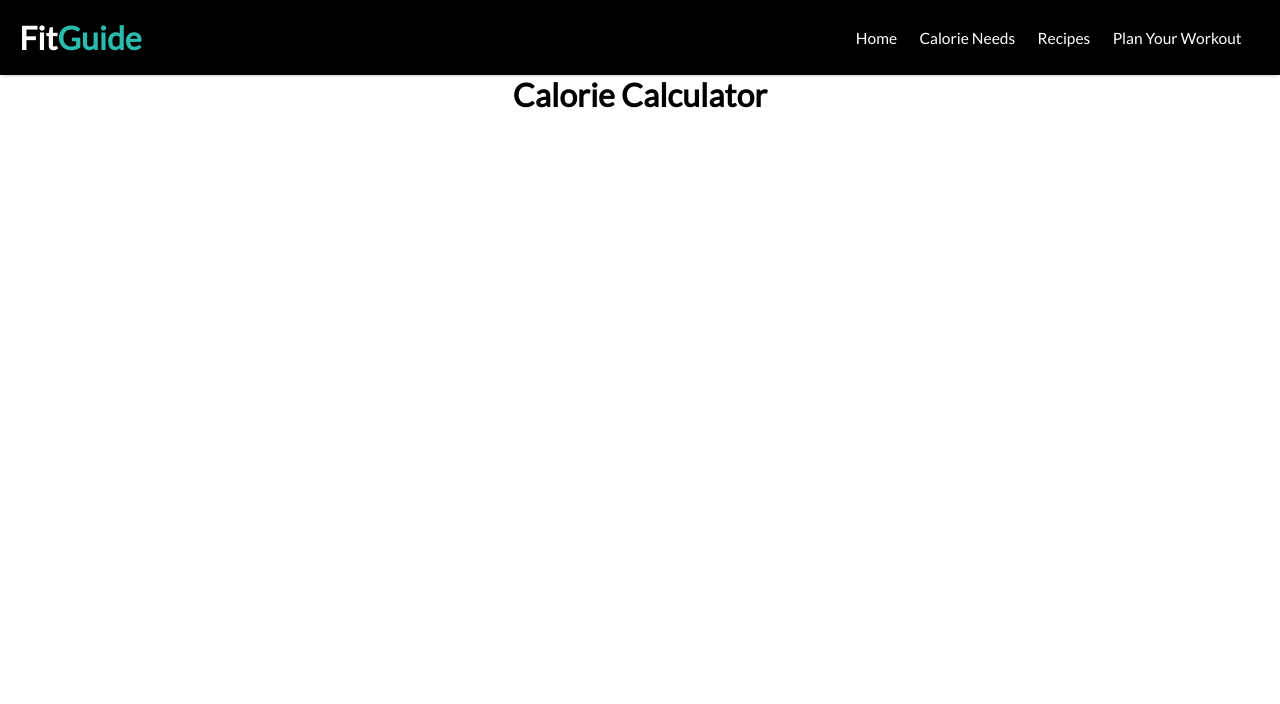
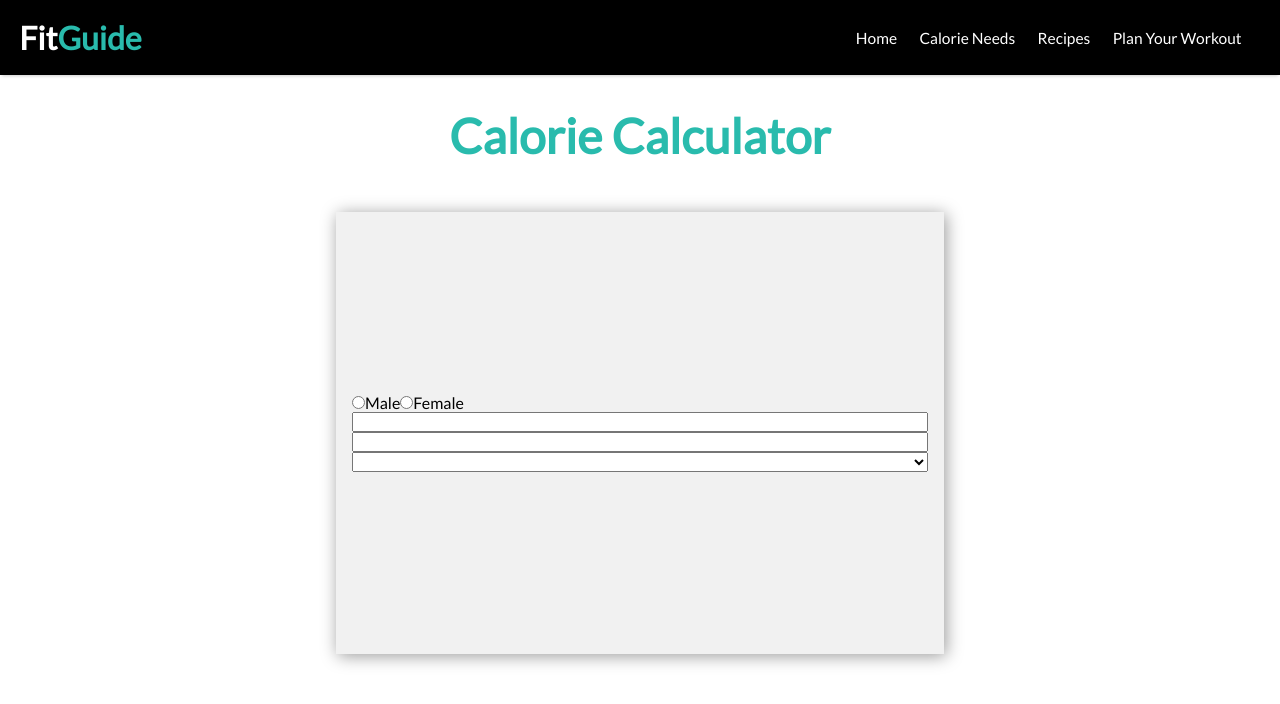
Before and after one commit to Zantosko/FitGuide-Refactored, a React (Create React App) app in the folder client/: page /calorie-needs in a window 1280 px wide. Shown: the top 704 px of the page. Built offline with nearby package versions, Linux system fonts and the light colour scheme.

Commit message:
started on calorie calculator

```diff
--- a/client/src/Components/CalorieNeeds.tsx
+++ b/client/src/Components/CalorieNeeds.tsx
@@ -1,12 +1,37 @@
 import React from 'react';
-import { Container } from './Styled-Components/CalorieNeedsStyles';
+import {
+	Container,
+	Title,
+	Form,
+} from './Styled-Components/CalorieNeedsStyles';
 
 interface CalorieNeedsProps {}
 
 export const CalorieNeeds: React.FC<CalorieNeedsProps> = () => {
 	return (
 		<Container>
-			<h1>Calorie Calculator</h1>
+			<Title>Calorie Calculator</Title>
+			<Form action=''>
+				<div>
+					<label htmlFor='gender'>
+						<input type='radio' name='gender' />
+						<span>Male</span>
+					</label>
+					<label htmlFor='gender'>
+						<input type='radio' name='gender' />
+						<span>Female</span>
+					</label>
+				</div>
+				<input type='text' />
+				<input type='text' />
+				<select name='' id=''>
+					<option value=''></option>
+					<option value=''></option>
+					<option value=''></option>
+					<option value=''></option>
+					<option value=''></option>
+				</select>
+			</Form>
 		</Container>
 	);
 };
--- a/client/src/Components/Styled-Components/CalorieNeedsStyles.tsx
+++ b/client/src/Components/Styled-Components/CalorieNeedsStyles.tsx
@@ -3,6 +3,25 @@ import styled from 'styled-components';
 export const Container = styled.div`
 	display: flex;
 	flex-direction: column;
+	align-items: center;
+	height: 100vh;
+	padding: 2rem;
+`;
+
+export const Title = styled.h1`
+	color: #29bbad;
+	font-size: 3rem;
+	margin-bottom: 2rem;
+`;
+
+export const Form = styled.form`
+	margin: 1rem;
+	padding: 1rem;
+	background-color: #f1f1f1;
+	height: 60%;
+	width: 50%;
+	display: flex;
+	flex-direction: column;
 	justify-content: center;
-	align-items: center;
+	box-shadow: 0.1em 0.1em 1em rgba(0, 0, 0, 0.4);
 `;
```
